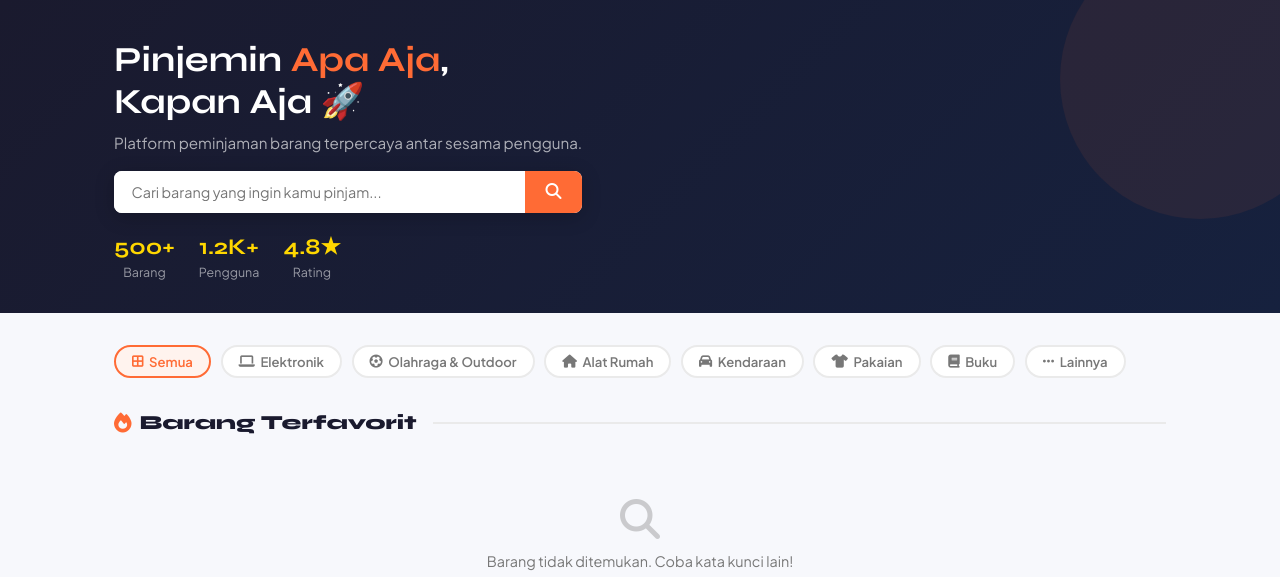
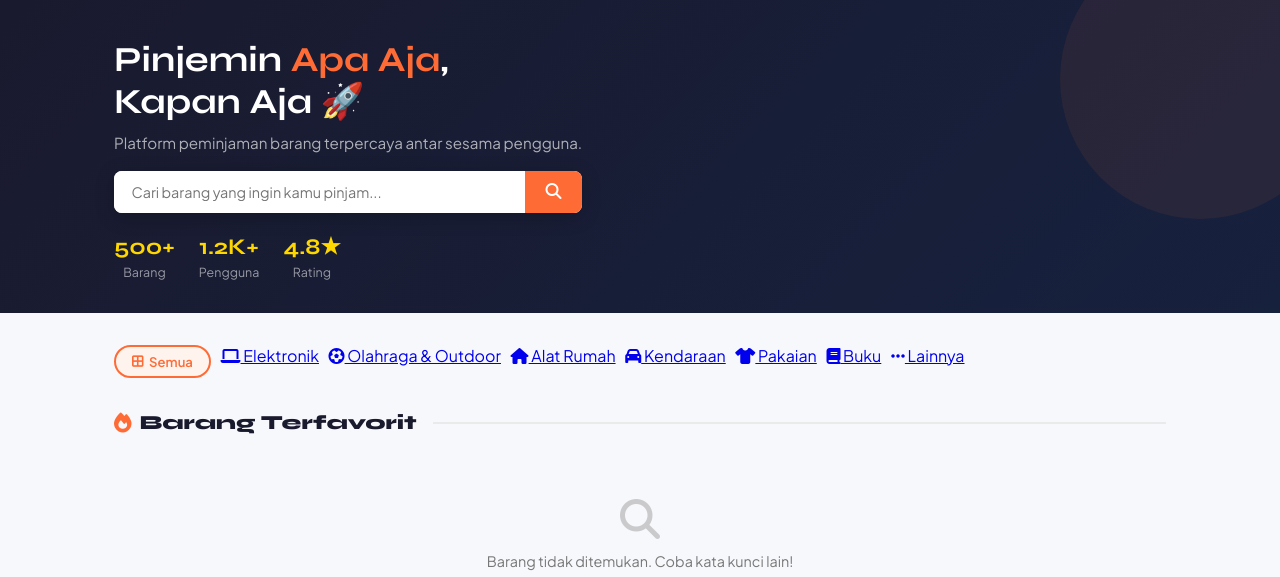
Before and after one commit to Faitz761/pnjemin_v2, a Flask app: page / in a window 1280 px wide. Shown: the part 82-659 px from the top of the page. Run offline with Flask 3, Linux system fonts and the light colour scheme; data that the repository does not hold is empty; some libraries are stand-ins or nearby versions.

Commit message:
first commit

```diff
--- a/templates/home.html
+++ b/templates/home.html
@@ -60,7 +60,7 @@
 .kategori-scroll { display: flex; gap: 0.6rem; overflow-x: auto; padding-bottom: 0.5rem; margin-bottom: 1.5rem; }
 .kategori-scroll::-webkit-scrollbar { height: 3px; }
 .kategori-scroll::-webkit-scrollbar-thumb { background: var(--border); border-radius: 4px; }
-.kat-chip {
+.kat-chip.active {
     display: inline-flex; align-items: center; gap: 0.35rem;
     padding: 0.4rem 1rem;
     border-radius: 20px;
```
Also changed, not shown: bayar_denda.html (deleted).
